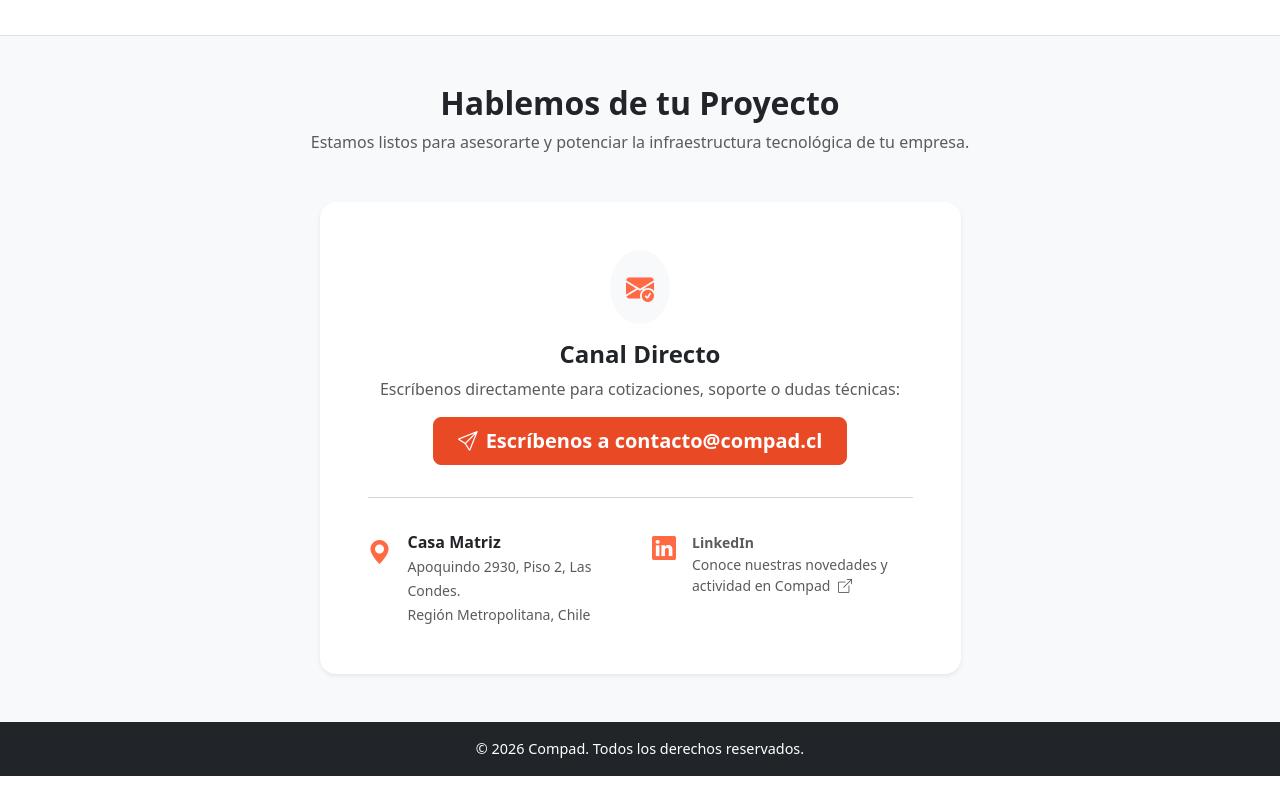
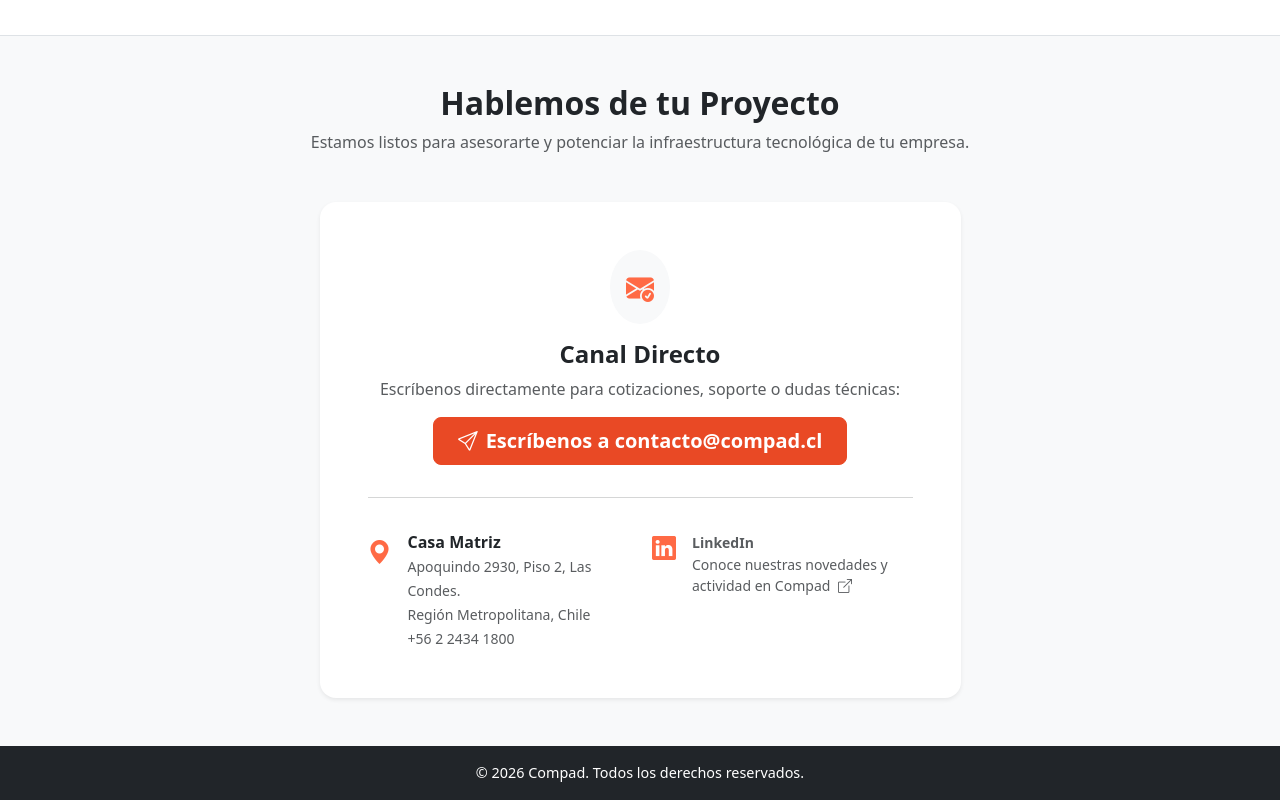
Before and after one commit to kserey/web-compad, an Astro site: page / in a window 1280 px wide. Shown: the part 3510-4310 px from the top of the page. Before the commit the page ends 4286 px from the top, so only its background shows below. Built offline with nearby package versions, Linux system fonts and the light colour scheme; Astro itself is replaced by a stand-in of ours.

Commit message:
feat: agregar número de contacto a la dirección de la Casa Matriz en la sección de contacto

```diff
--- a/src/pages/index.astro
+++ b/src/pages/index.astro
@@ -440,7 +440,10 @@ const base = import.meta.env.BASE_URL.replace(/\/$/, "");
                   <i class="bi bi-geo-alt-fill fs-4 text-accent me-3 mt-1"></i>
                   <div>
                     <strong class="d-block text-dark">Casa Matriz</strong>
-                    <span class="text-muted small">Apoquindo 2930, Piso 2, Las Condes.<br>Región Metropolitana, Chile</span>
+                    <span class="text-muted small">Apoquindo 2930, Piso 2, Las Condes.
+                      <br>Región Metropolitana, Chile
+                      <br>+56 2 2434 1800
+                    </span>
                   </div>
                 </div>
               </div>
```
